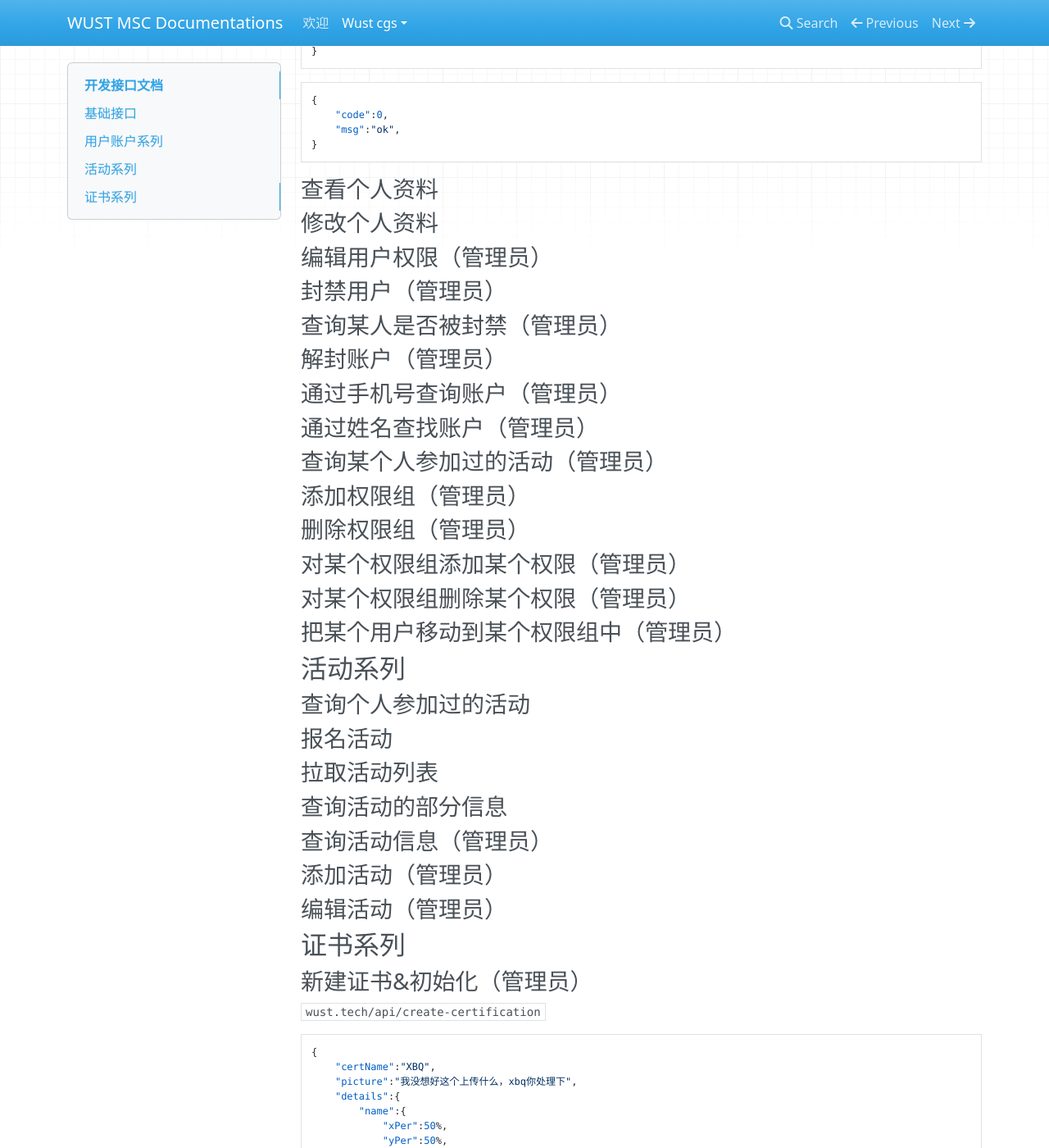
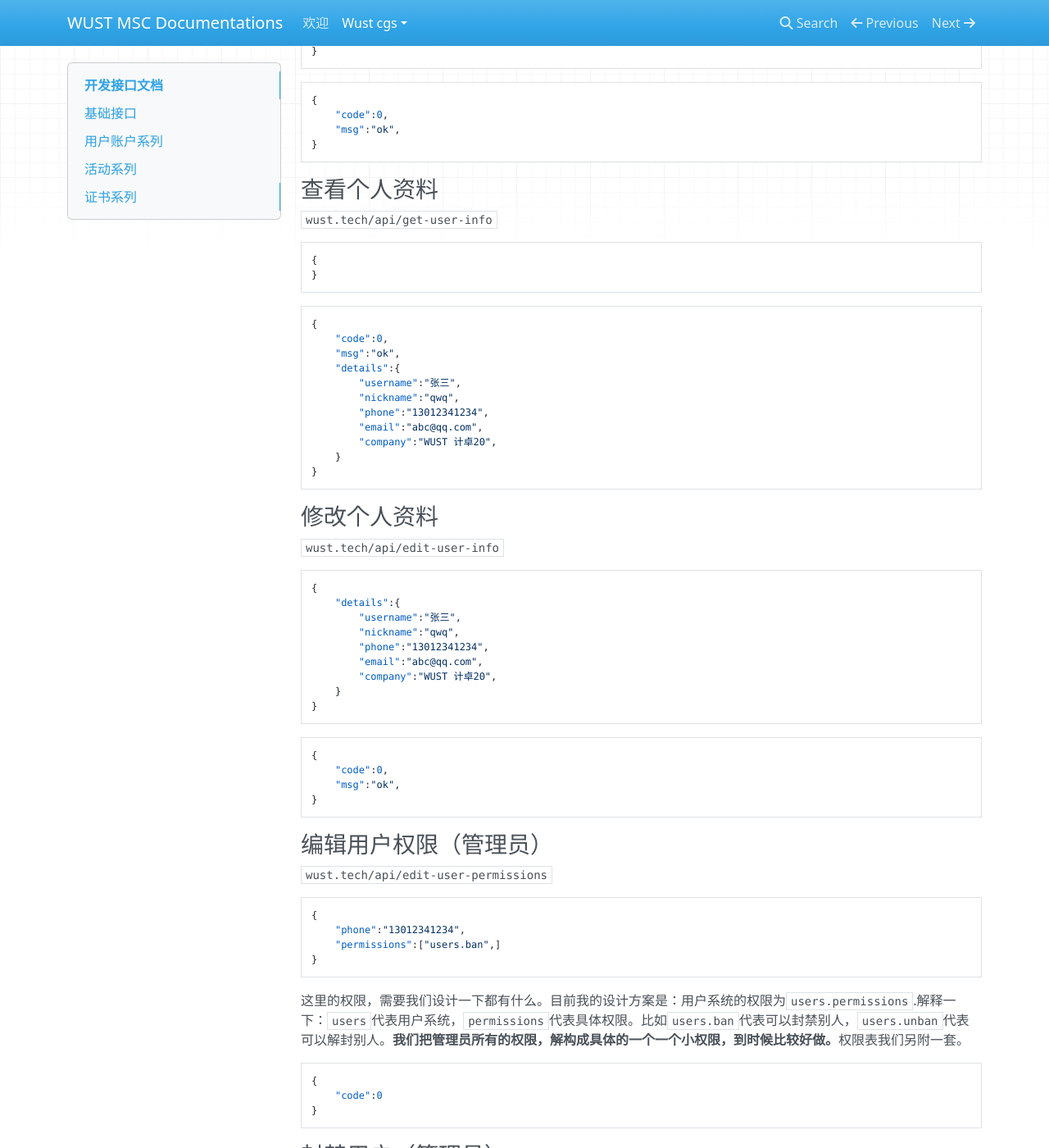
Before and after one commit to wust-msc-project/docs, an MkDocs documentation site: the page built from docs/wust-cgs/api/index.md, in a window 1280 px wide and 1400 px high, scrolled down 3582 px. Shown: the whole window at 82% size. Built offline with MkDocs 1.6.1, drawn with Linux system fonts in a browser that asks for light colours; nearby versions of some CDN libraries; some of the changed text lies outside the part shown.

Commit message:
feat:add some apis

````diff
--- a/docs/wust-cgs/api/index.md
+++ b/docs/wust-cgs/api/index.md
@@ -126,7 +126,7 @@
 {
     "code":0,
     "msg":"ok",
-    "isBanned":"0",
+    "isBanned":0,
 }
 ```
 
@@ -209,39 +209,172 @@
 
 ### 查看个人资料
 
+`wust.tech/api/get-user-info`
 
+```json
+{
+}
+```
+
+```json
+{
+    "code":0,
+    "msg":"ok",
+    "details":{
+        "username":"张三",
+        "nickname":"qwq",
+        "phone":"13012341234",
+        "email":"abc@qq.com",
+        "company":"WUST 计卓20",
+    }
+}
+```
 
 ### 修改个人资料
 
+`wust.tech/api/edit-user-info`
 
+```json
+{
+    "details":{
+        "username":"张三",
+        "nickname":"qwq",
+        "phone":"13012341234",
+        "email":"abc@qq.com",
+        "company":"WUST 计卓20",
+    }
+}
+```
+
+```json
+{
+    "code":0,
+    "msg":"ok",
+}
+```
 
 ### 编辑用户权限（管理员）
 
+`wust.tech/api/edit-user-permissions`
 
+```json
+{
+    "phone":"13012341234",
+    "permissions":["users.ban",]
+}
+```
+
+这里的权限，需要我们设计一下都有什么。目前我的设计方案是：用户系统的权限为`users.permissions`.解释一下：`users`代表用户系统，`permissions`代表具体权限。比如`users.ban`代表可以封禁别人，`users.unban`代表可以解封别人。**我们把管理员所有的权限，解构成具体的一个一个小权限，到时候比较好做。**权限表我们另附一套。
+
+```json
+{
+    "code":0
+}
+```
 
 ### 封禁用户（管理员）
 
+`wust.tech/api/ban-user`
 
+```json
+{
+    "phone":"13012341234"
+}
+```
+
+```json
+{
+    "code":0,
+    "msg":"ok"
+}
+```
 
 ### 查询某人是否被封禁（管理员）
 
+`wust.tech/api/user-is-banned`
 
+```json
+{
+    "phone":"13012341234"
+}
+```
+
+```json
+{
+    "code":0,
+    "msg":"ok",
+    "isBanned":0
+}
+```
 
 ### 解封账户（管理员）
 
+`wust.tech/api/unban-user`
 
+```json
+{
+    "phone":"13012341234"
+}
+```
+
+```json
+{
+    "code":0,
+    "msg":"ok"
+}
+```
 
 ### 通过手机号查询账户（管理员）
 
+`wust.tech/api/get-user-by-phone`
 
+```json
+{
+    "phone":"13012341234"
+}
+```
+
+```json
+{
+    "code":0,
+    "msg":"ok",
+    "details":{
+        "username":"张三",
+        "nickname":"qwq",
+        "phone":"13012341234",
+        "email":"abc@qq.com",
+        "company":"WUST 计卓20",
+    }
+}
+```
 
 ### 通过姓名查找账户（管理员）
 
+`wust.tech/api/get-user-by-name`
 
+```json
+{
+    "username":"张三"
+}
+```
+
+```json
+{
+    "code":0,
+    "msg":"ok",
+    "details":{
+        "username":"张三",
+        "nickname":"qwq",
+        "phone":"13012341234",
+        "email":"abc@qq.com",
+        "company":"WUST 计卓20",
+    }
+}
+```
 
 ### 查询某个人参加过的活动（管理员）
 
-
+`wust.tech/api/get-
 
 ### 添加权限组（管理员）
 
````
